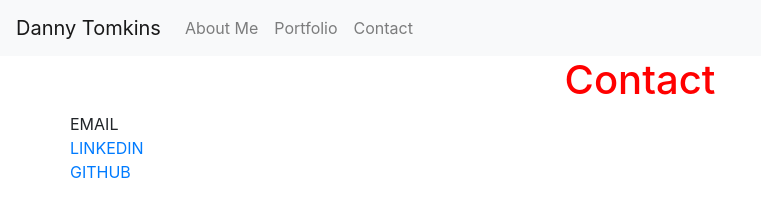
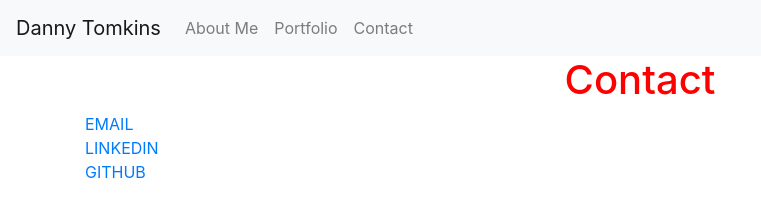
Before and after one commit to dannytomkins/portfolio-01-21, a plain HTML site: page contact.html in a window 1280 px wide. Shown: the whole page, without its empty margins (0-761 px from the left). Drawn offline with nearby package versions, Linux system fonts and the light colour scheme.

Commit message:
updated email link and index page

```diff
--- a/contact.html
+++ b/contact.html
@@ -31,6 +31,7 @@
             </div>
           </nav>
     </header>
+    <!-- Main container -->
     <div class="container">
       <!--Title row-->
       <div class="row">
@@ -40,14 +41,16 @@
       </div>
       <!-- Content row -->
       <div class="row">
-        EMAIL
-      </div>
-      <div class="row">
+        <div class="col-lg-12">
+          <a href="mailto:tomkinsdan@gmail.com">EMAIL</a>
+        </div>
+      <div class="col-lg-12">
         <a href="https://www.linkedin.com/in/danny-tomkins-26476863/" target="_blank">LINKEDIN</a>
       </div>
-      <div class="row">
+      <div class="col-lg-12">
         <a href="https://github.com/niceynice" target="_blank">GITHUB</a>
       </div>
     </div>
+    </div>
 </body>
 </html>
```
Also changed, not shown: index.html (+1 -1 lines).
